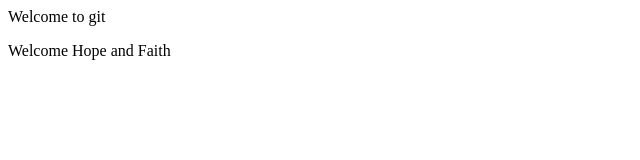
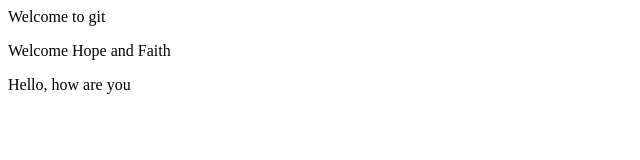
Before and after one commit to afia-codingal/new, a plain HTML site: page ssh/index.html in a window 1280 px wide. Shown: the whole page, without its empty margins (0-640 px from the left). Drawn offline with Linux system fonts and the light colour scheme.

Commit message:
final commit

```diff
--- a/ssh/index.html
+++ b/ssh/index.html
@@ -5,6 +5,7 @@
 <body>
 Welcome to git
 <p>Welcome Hope and Faith</p>
+<p>Hello, how are you</p>
 
 </body>
 </html>
```
